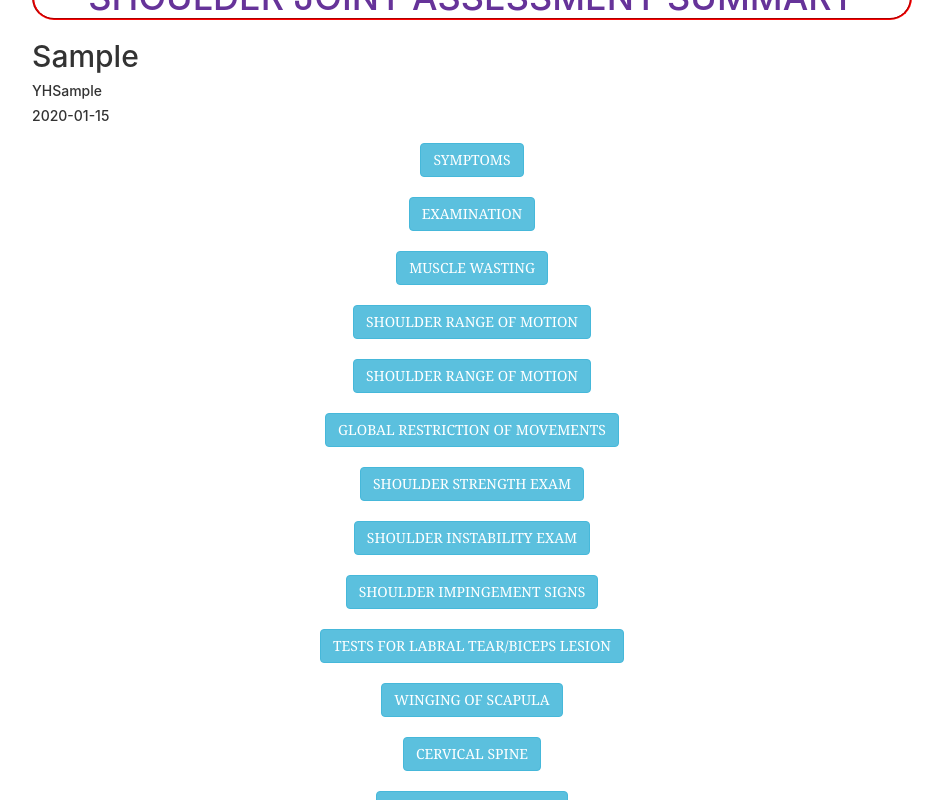
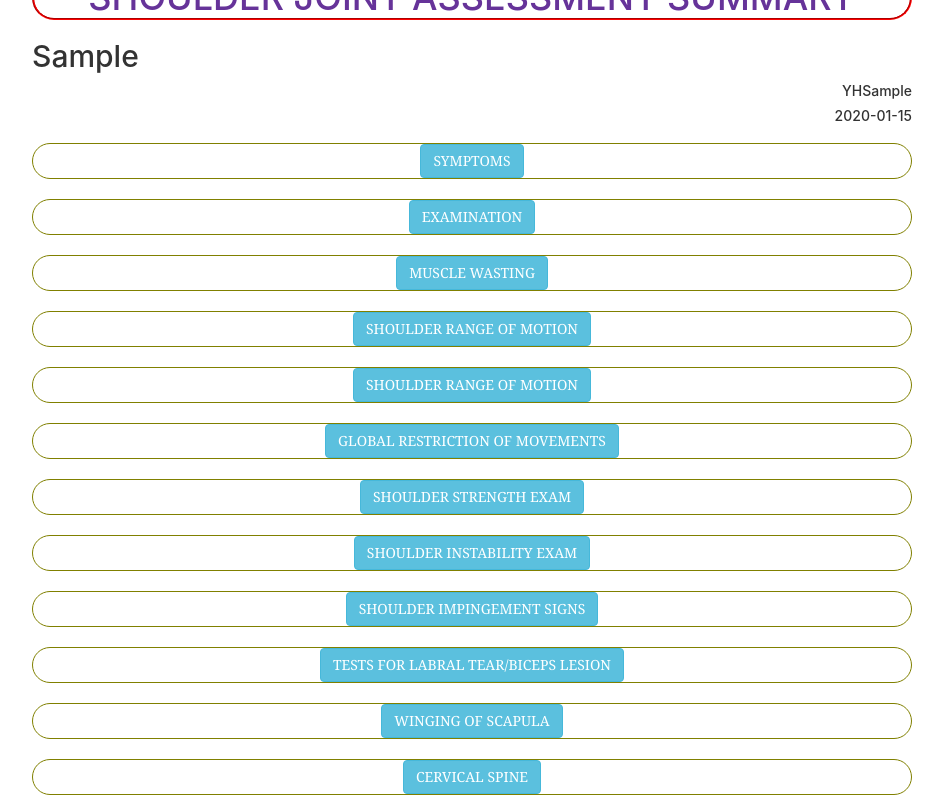
Before and after one commit to sandeepkamishetti/ShoulderJointAssessment, a React (Create React App) app: page / in a window 1280 px wide. Both pictures are taken after typing "Sample", "Sample", "2020-01-15" into the empty fields and a click on the button "SUBMIT". Shown: the part 74-874 px from the top of the page, without its empty margins (168-1111 px from the left). Built offline with nearby package versions, Linux system fonts and the light colour scheme.

Commit message:
Changed css

```diff
--- a/src/Submit.css
+++ b/src/Submit.css
@@ -8,12 +8,33 @@ body{
     text-align: center;
   }
 
+  #name{
+      text-align: left;
+  }
+
+  #yhNum{
+    text-align: right;
+}
+
+#gender{
+    text-align: left;
+}
+
+#date{
+    text-align: right;
+}
+
+#history{
+    text-align: left;
+}
   h3{
     text-emphasis: underline;
     text-align: center;
-      font-family: Georgia;
-      color: rgba(62, 122, 27, 0.842);
-      border-radius: 50%;
+     font-family: Georgia;
+     color: rgba(62, 122, 27, 0.842);
+     border: 0px groove olive;
+     border-width: 1px;
+     border-radius: 25px;
   }
 
   .responsive-table{
@@ -21,7 +42,7 @@ body{
     font-family: Arial, Helvetica, "sans-serif";
     font-size:small;
     border: 3px solid rgb(68, 141, 98);
-    border-radius: 10px;
+    border-radius: 1px;
     width: 100%;
   }
 
```
